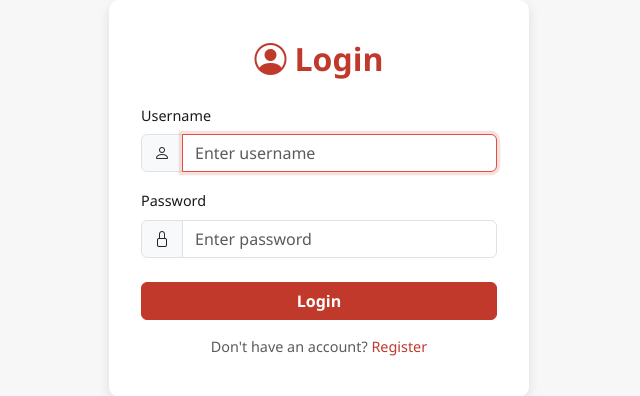
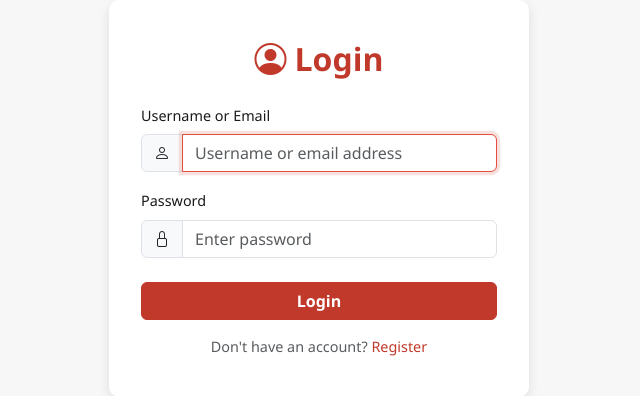
Before and after one commit to koushick01/campus_marketplace, a Flask app: page /login in a window 1280 px wide. Shown: the part 121-517 px from the top of the page, without its empty margins (321-961 px from the left). Run offline with Flask 3, Linux system fonts and the light colour scheme.

Commit message:
Add email to registration and allow login with username or email

```diff
--- a/app.py
+++ b/app.py
@@ -45,6 +45,7 @@ CATEGORIES = [
 class User(db.Model, UserMixin):
     id = db.Column(db.Integer, primary_key=True)
     username = db.Column(db.String(80), unique=True, nullable=False)
+    email = db.Column(db.String(120), unique=True, nullable=False)
     password_hash = db.Column(db.String(200), nullable=False)
 
 class Listing(db.Model):
@@ -97,10 +98,14 @@ def index():
 def register():
     if request.method == "POST":
         username = request.form["username"].strip()
+        email = request.form["email"].strip().lower()
         if User.query.filter_by(username=username).first():
             flash("Username already taken. Please choose another.", "error")
             return redirect(url_for("register"))
-        user = User(username=username,
+        if User.query.filter_by(email=email).first():
+            flash("An account with that email already exists.", "error")
+            return redirect(url_for("register"))
+        user = User(username=username, email=email,
                     password_hash=generate_password_hash(request.form["password"]))
         db.session.add(user)
         db.session.commit()
@@ -111,11 +116,15 @@ def register():
 @app.route("/login", methods=["GET", "POST"])
 def login():
     if request.method == "POST":
-        user = User.query.filter_by(username=request.form["username"]).first()
+        identifier = request.form["identifier"].strip()
+        if "@" in identifier:
+            user = User.query.filter_by(email=identifier.lower()).first()
+        else:
+            user = User.query.filter_by(username=identifier).first()
         if user and check_password_hash(user.password_hash, request.form["password"]):
             login_user(user)
             return redirect(url_for("index"))
-        flash("Invalid username or password.", "error")
+        flash("Invalid username/email or password.", "error")
     return render_template("login.html")
 
 @app.route("/logout")
--- a/templates/login.html
+++ b/templates/login.html
@@ -6,17 +6,19 @@
   <h2><i class="bi bi-person-circle me-2"></i>Login</h2>
   <form method="post">
     <div class="mb-3">
-      <label class="form-label" for="username">Username</label>
+      <label class="form-label" for="identifier">Username or Email</label>
       <div class="input-group">
         <span class="input-group-text"><i class="bi bi-person"></i></span>
-        <input id="username" class="form-control" name="username" placeholder="Enter username" required autofocus>
+        <input id="identifier" class="form-control" name="identifier"
+               placeholder="Username or email address" required autofocus>
       </div>
     </div>
     <div class="mb-4">
       <label class="form-label" for="password">Password</label>
       <div class="input-group">
         <span class="input-group-text"><i class="bi bi-lock"></i></span>
-        <input id="password" class="form-control" type="password" name="password" placeholder="Enter password" required>
+        <input id="password" class="form-control" type="password" name="password"
+               placeholder="Enter password" required>
       </div>
     </div>
     <button class="btn btn-primary w-100" type="submit">Login</button>
```
Also changed, not shown: templates/register.html (+12 -2 lines).
